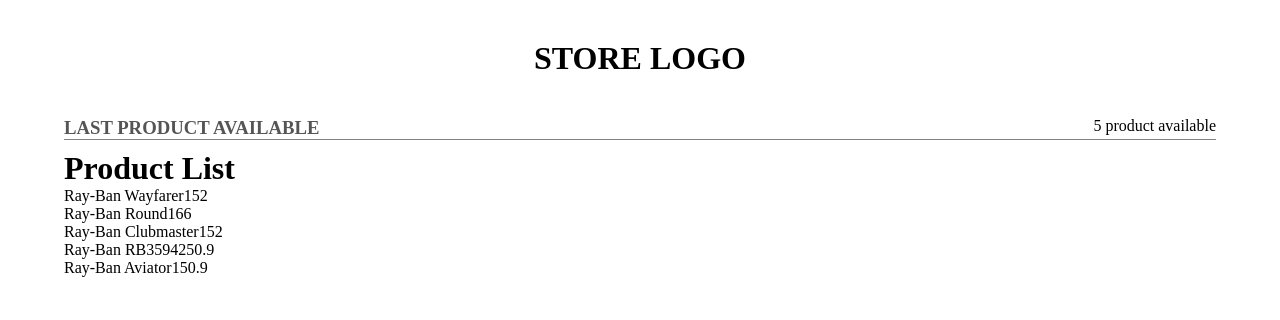
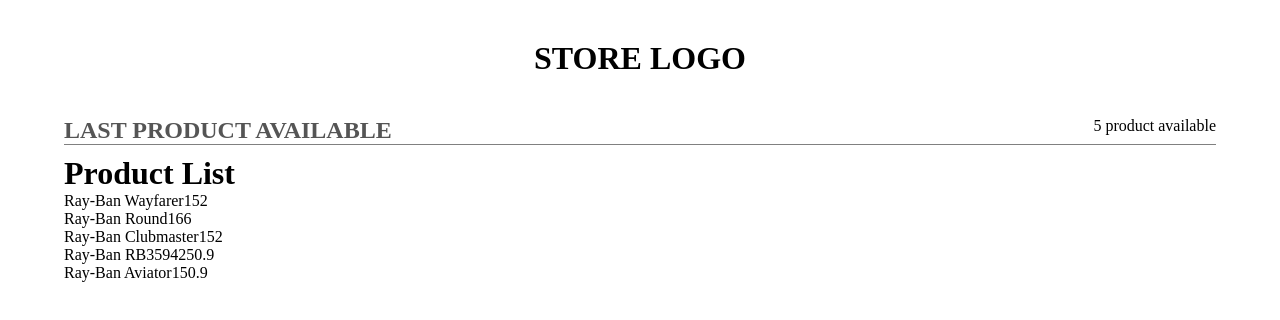
Before and after one commit to FrancescoMain/unitiva-test, a React (Create React App) app: page / in a window 1280 px wide. Shown: the top 320 px of the page. Built offline with nearby package versions, Linux system fonts and the light colour scheme.

Commit message:
modifiche stile

```diff
--- a/src/Components/Header/style.ts
+++ b/src/Components/Header/style.ts
@@ -3,7 +3,7 @@
 
 export const Logo = styled.h1`
     text-align: center;
-    margin: 40px 0;
+    padding: 40px 0;
 
 `;
 
@@ -20,7 +20,7 @@
 
 `;
 
-export const Title = styled.h3 `
+export const Title = styled.h2 `
     color: #555555;
 
 `;
```
Also changed, not shown: src/logo.svg (deleted), src/style.ts (line endings or trailing spaces).
